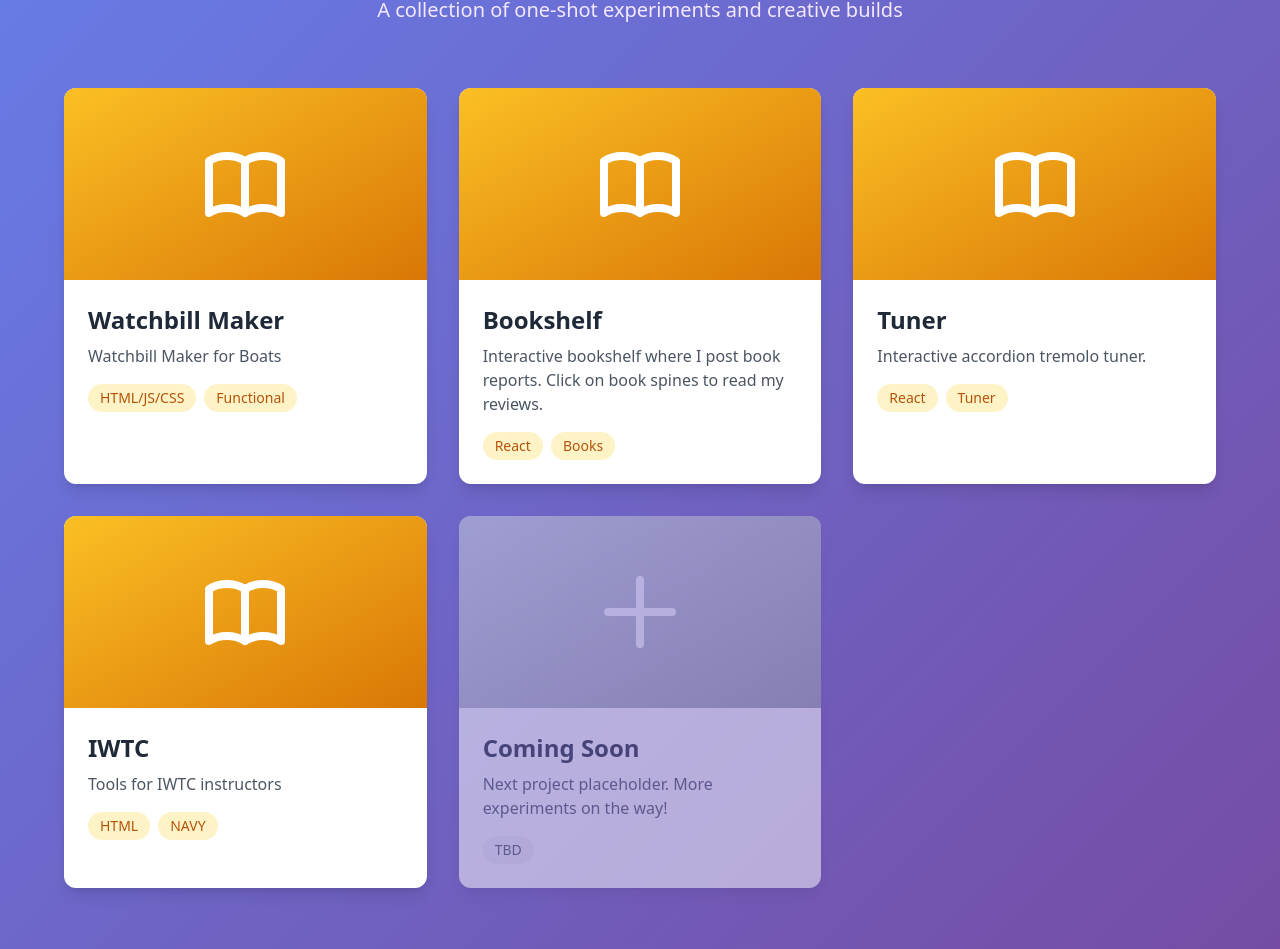
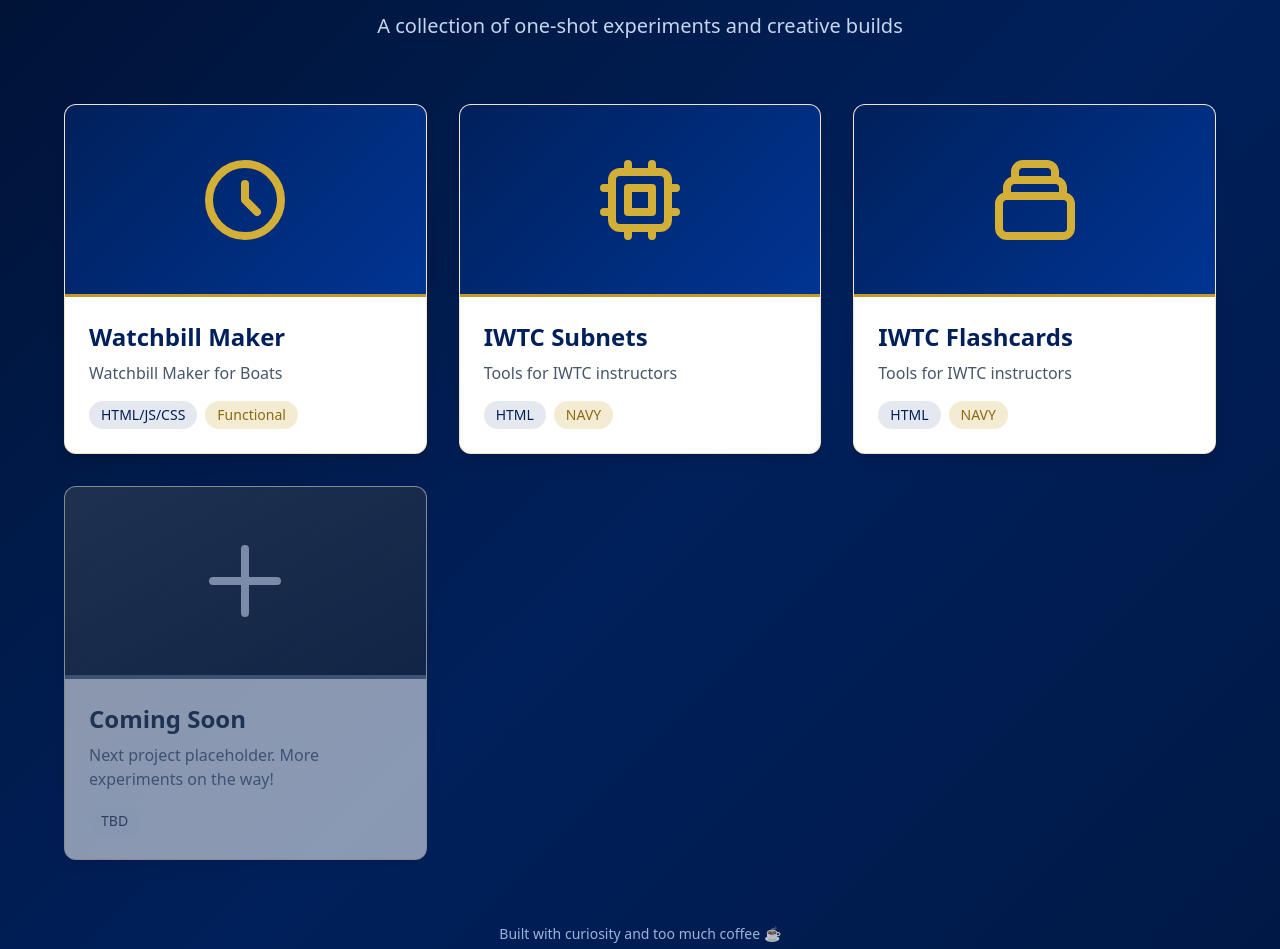
Before and after one commit to isorry123/isorry123.github.io, a plain HTML site: page index.html in a window 1280 px wide. Shown: the part 144-1093 px from the top of the page. Drawn offline with nearby package versions, Linux system fonts and the light colour scheme.

Commit message:
Update index.html

```diff
--- a/index.html
+++ b/index.html
@@ -7,15 +7,21 @@
     <script src="https://cdn.tailwindcss.com"></script>
     <style>
         body {
-            background: linear-gradient(135deg, #667eea 0%, #764ba2 100%);
+            background: linear-gradient(135deg, #001233 0%, #00205B 55%, #001845 100%);
             min-height: 100vh;
         }
+        .navy-gold-gradient {
+            background: linear-gradient(135deg, #00205B 0%, #003594 100%);
+            border-bottom: 3px solid #C59B27;
+        }
         .project-card {
-            transition: transform 0.3s ease, box-shadow 0.3s ease;
+            border: 1px solid rgba(197, 155, 39, 0.25);
+            transition: transform 0.3s ease, box-shadow 0.3s ease, border-color 0.3s ease;
         }
         .project-card:hover {
             transform: translateY(-8px);
-            box-shadow: 0 20px 40px rgba(0,0,0,0.3);
+            border-color: #C59B27;
+            box-shadow: 0 20px 40px rgba(0, 0, 0, 0.45), 0 0 18px rgba(197, 155, 39, 0.2);
         }
     </style>
 </head>
@@ -23,92 +29,79 @@
     <div class="max-w-6xl mx-auto">
         <!-- Header -->
         <div class="text-center mb-16 mt-8">
-            <h1 class="text-6xl font-bold text-white mb-4">My Projects</h1>
-            <p class="text-xl text-purple-100">A collection of one-shot experiments and creative builds</p>
+            <h1 class="text-5xl md:text-6xl font-bold text-white tracking-tight mb-3">
+                My Projects
+            </h1>
+            <div class="w-24 h-1 bg-[#C59B27] mx-auto rounded-full mb-4"></div>
+            <p class="text-xl text-blue-100/90">A collection of one-shot experiments and creative builds</p>
         </div>
 
         <!-- Projects Grid -->
         <div class="grid grid-cols-1 md:grid-cols-2 lg:grid-cols-3 gap-8">
 
             <!-- Project Card: watchbill maker -->
-            <a href="/watchbill/" class="project-card bg-white rounded-xl overflow-hidden shadow-lg block">
-                <div class="h-48 bg-gradient-to-br from-amber-400 to-amber-600 flex items-center justify-center">
-                    <svg class="w-24 h-24 text-white" fill="none" stroke="currentColor" viewBox="0 0 24 24">
-                        <path stroke-linecap="round" stroke-linejoin="round" stroke-width="2" d="M12 6.253v13m0-13C10.832 5.477 9.246 5 7.5 5S4.168 5.477 3 6.253v13C4.168 18.477 5.754 18 7.5 18s3.332.477 4.5 1.253m0-13C13.168 5.477 14.754 5 16.5 5c1.747 0 3.332.477 4.5 1.253v13C19.832 18.477 18.247 18 16.5 18c-1.746 0-3.332.477-4.5 1.253"></path>
+            <a href="/watchbill/" class="project-card bg-white rounded-xl overflow-hidden shadow-lg block group">
+                <div class="h-48 navy-gold-gradient flex items-center justify-center">
+                    <svg class="w-24 h-24 text-[#D4AF37] group-hover:scale-105 transition-transform duration-300" fill="none" stroke="currentColor" viewBox="0 0 24 24">
+                        <path stroke-linecap="round" stroke-linejoin="round" stroke-width="2" d="M12 8v4l3 3m6-3a9 9 0 11-18 0 9 9 0 0118 0z"></path>
                     </svg>
                 </div>
                 <div class="p-6">
-                    <h3 class="text-2xl font-bold text-gray-800 mb-2">Watchbill Maker</h3>
-                    <p class="text-gray-600 mb-4">Watchbill Maker for Boats</p>
+                    <h3 class="text-2xl font-bold text-[#00205B] mb-2">Watchbill Maker</h3>
+                    <p class="text-slate-600 mb-4">Watchbill Maker for Boats</p>
                     <div class="flex gap-2 flex-wrap">
-                        <span class="px-3 py-1 bg-amber-100 text-amber-700 rounded-full text-sm">HTML/JS/CSS</span>
-                        <span class="px-3 py-1 bg-amber-100 text-amber-700 rounded-full text-sm">Functional</span>
+                        <span class="px-3 py-1 bg-[#00205B]/10 text-[#00205B] font-medium rounded-full text-sm">HTML/JS/CSS</span>
+                        <span class="px-3 py-1 bg-[#C59B27]/20 text-[#8a6a12] font-medium rounded-full text-sm">Functional</span>
                     </div>
                 </div>
             </a>
 
-            <!-- Project Card: Bookshelf -->
-            <a href="/bookshelf/" class="project-card bg-white rounded-xl overflow-hidden shadow-lg block">
-                <div class="h-48 bg-gradient-to-br from-amber-400 to-amber-600 flex items-center justify-center">
-                    <svg class="w-24 h-24 text-white" fill="none" stroke="currentColor" viewBox="0 0 24 24">
-                        <path stroke-linecap="round" stroke-linejoin="round" stroke-width="2" d="M12 6.253v13m0-13C10.832 5.477 9.246 5 7.5 5S4.168 5.477 3 6.253v13C4.168 18.477 5.754 18 7.5 18s3.332.477 4.5 1.253m0-13C13.168 5.477 14.754 5 16.5 5c1.747 0 3.332.477 4.5 1.253v13C19.832 18.477 18.247 18 16.5 18c-1.746 0-3.332.477-4.5 1.253"></path>
+            <!-- Project Card: IWTC Subnets -->
+            <a href="/IWTC_Subnets/" class="project-card bg-white rounded-xl overflow-hidden shadow-lg block group">
+                <div class="h-48 navy-gold-gradient flex items-center justify-center">
+                    <svg class="w-24 h-24 text-[#D4AF37] group-hover:scale-105 transition-transform duration-300" fill="none" stroke="currentColor" viewBox="0 0 24 24">
+                        <path stroke-linecap="round" stroke-linejoin="round" stroke-width="2" d="M9 3v2m6-2v2M9 19v2m6-2v2M5 9H3m2 6H3m18-6h-2m2 6h-2M7 19h10a2 2 0 002-2V7a2 2 0 00-2-2H7a2 2 0 00-2 2v10a2 2 0 002 2zM9 9h6v6H9V9z"></path>
                     </svg>
                 </div>
                 <div class="p-6">
-                    <h3 class="text-2xl font-bold text-gray-800 mb-2">Bookshelf</h3>
-                    <p class="text-gray-600 mb-4">Interactive bookshelf where I post book reports. Click on book spines to read my reviews.</p>
+                    <h3 class="text-2xl font-bold text-[#00205B] mb-2">IWTC Subnets</h3>
+                    <p class="text-slate-600 mb-4">Tools for IWTC instructors</p>
                     <div class="flex gap-2 flex-wrap">
-                        <span class="px-3 py-1 bg-amber-100 text-amber-700 rounded-full text-sm">React</span>
-                        <span class="px-3 py-1 bg-amber-100 text-amber-700 rounded-full text-sm">Books</span>
+                        <span class="px-3 py-1 bg-[#00205B]/10 text-[#00205B] font-medium rounded-full text-sm">HTML</span>
+                        <span class="px-3 py-1 bg-[#C59B27]/20 text-[#8a6a12] font-medium rounded-full text-sm">NAVY</span>
                     </div>
                 </div>
             </a>
 
-            <!-- Project Card: Tuner -->
-            <a href="/tuner/" class="project-card bg-white rounded-xl overflow-hidden shadow-lg block">
-                <div class="h-48 bg-gradient-to-br from-amber-400 to-amber-600 flex items-center justify-center">
-                    <svg class="w-24 h-24 text-white" fill="none" stroke="currentColor" viewBox="0 0 24 24">
-                        <path stroke-linecap="round" stroke-linejoin="round" stroke-width="2" d="M12 6.253v13m0-13C10.832 5.477 9.246 5 7.5 5S4.168 5.477 3 6.253v13C4.168 18.477 5.754 18 7.5 18s3.332.477 4.5 1.253m0-13C13.168 5.477 14.754 5 16.5 5c1.747 0 3.332.477 4.5 1.253v13C19.832 18.477 18.247 18 16.5 18c-1.746 0-3.332.477-4.5 1.253"></path>
+            <!-- Project Card: IWTC Flashcards -->
+            <a href="/IWTC/" class="project-card bg-white rounded-xl overflow-hidden shadow-lg block group">
+                <div class="h-48 navy-gold-gradient flex items-center justify-center">
+                    <svg class="w-24 h-24 text-[#D4AF37] group-hover:scale-105 transition-transform duration-300" fill="none" stroke="currentColor" viewBox="0 0 24 24">
+                        <path stroke-linecap="round" stroke-linejoin="round" stroke-width="2" d="M19 11H5m14 0a2 2 0 012 2v6a2 2 0 01-2 2H5a2 2 0 01-2-2v-6a2 2 0 012-2m14 0V9a2 2 0 00-2-2M5 11V9a2 2 0 012-2m0 0V5a2 2 0 012-2h6a2 2 0 012 2v2M7 7h10"></path>
                     </svg>
                 </div>
                 <div class="p-6">
-                    <h3 class="text-2xl font-bold text-gray-800 mb-2">Tuner</h3>
-                    <p class="text-gray-600 mb-4">Interactive accordion tremolo tuner.</p>
+                    <h3 class="text-2xl font-bold text-[#00205B] mb-2">IWTC Flashcards</h3>
+                    <p class="text-slate-600 mb-4">Tools for IWTC instructors</p>
                     <div class="flex gap-2 flex-wrap">
-                        <span class="px-3 py-1 bg-amber-100 text-amber-700 rounded-full text-sm">React</span>
-                        <span class="px-3 py-1 bg-amber-100 text-amber-700 rounded-full text-sm">Tuner</span>
+                        <span class="px-3 py-1 bg-[#00205B]/10 text-[#00205B] font-medium rounded-full text-sm">HTML</span>
+                        <span class="px-3 py-1 bg-[#C59B27]/20 text-[#8a6a12] font-medium rounded-full text-sm">NAVY</span>
                     </div>
                 </div>
             </a>
 
-            <!-- Project Card: IWTC -->
-            <a href="/IWTC/" class="project-card bg-white rounded-xl overflow-hidden shadow-lg block">
-                <div class="h-48 bg-gradient-to-br from-amber-400 to-amber-600 flex items-center justify-center">
-                    <svg class="w-24 h-24 text-white" fill="none" stroke="currentColor" viewBox="0 0 24 24">
-                        <path stroke-linecap="round" stroke-linejoin="round" stroke-width="2" d="M12 6.253v13m0-13C10.832 5.477 9.246 5 7.5 5S4.168 5.477 3 6.253v13C4.168 18.477 5.754 18 7.5 18s3.332.477 4.5 1.253m0-13C13.168 5.477 14.754 5 16.5 5c1.747 0 3.332.477 4.5 1.253v13C19.832 18.477 18.247 18 16.5 18c-1.746 0-3.332.477-4.5 1.253"></path>
-                    </svg>
-                </div>
-                <div class="p-6">
-                    <h3 class="text-2xl font-bold text-gray-800 mb-2">IWTC</h3>
-                    <p class="text-gray-600 mb-4">Tools for IWTC instructors</p>
-                    <div class="flex gap-2 flex-wrap">
-                        <span class="px-3 py-1 bg-amber-100 text-amber-700 rounded-full text-sm">HTML</span>
-                        <span class="px-3 py-1 bg-amber-100 text-amber-700 rounded-full text-sm">NAVY</span>
-                    </div>
-                </div>
-            </a>
-
-            <div class="project-card bg-white rounded-xl overflow-hidden shadow-lg opacity-50">
-                <div class="h-48 bg-gradient-to-br from-gray-300 to-gray-400 flex items-center justify-center">
-                    <svg class="w-24 h-24 text-white" fill="none" stroke="currentColor" viewBox="0 0 24 24">
+            <!-- Coming Soon Placeholder -->
+            <div class="project-card bg-white/90 rounded-xl overflow-hidden shadow-lg opacity-60">
+                <div class="h-48 bg-gradient-to-br from-slate-700 to-slate-800 border-b-4 border-slate-500 flex items-center justify-center">
+                    <svg class="w-24 h-24 text-slate-300" fill="none" stroke="currentColor" viewBox="0 0 24 24">
                         <path stroke-linecap="round" stroke-linejoin="round" stroke-width="2" d="M12 4v16m8-8H4"></path>
                     </svg>
                 </div>
                 <div class="p-6">
-                    <h3 class="text-2xl font-bold text-gray-800 mb-2">Coming Soon</h3>
-                    <p class="text-gray-600 mb-4">Next project placeholder. More experiments on the way!</p>
+                    <h3 class="text-2xl font-bold text-slate-700 mb-2">Coming Soon</h3>
+                    <p class="text-slate-500 mb-4">Next project placeholder. More experiments on the way!</p>
                     <div class="flex gap-2 flex-wrap">
-                        <span class="px-3 py-1 bg-gray-100 text-gray-600 rounded-full text-sm">TBD</span>
+                        <span class="px-3 py-1 bg-slate-200 text-slate-600 font-medium rounded-full text-sm">TBD</span>
                     </div>
                 </div>
             </div>
@@ -116,7 +109,7 @@
         </div>
 
         <!-- Footer -->
-        <div class="text-center mt-16 text-purple-100">
+        <div class="text-center mt-16 text-blue-200/80">
             <p class="text-sm">Built with curiosity and too much coffee ☕</p>
         </div>
     </div>
@@ -127,10 +120,9 @@
     2. Put your project files inside that folder with an index.html
     3. Copy the "Project Card" block above (starting with <a href=...)
     4. Update:
-       - href="/your-project-folder-name"
+       - href="/your-project-folder-name/"
        - The icon SVG or use a different one
        - Title, description, and tags
-       - Background gradient colors (from-COLOR-### to-COLOR-###)
     -->
 </body>
 </html>
```
